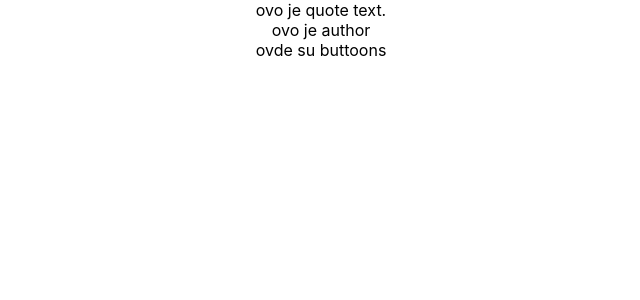
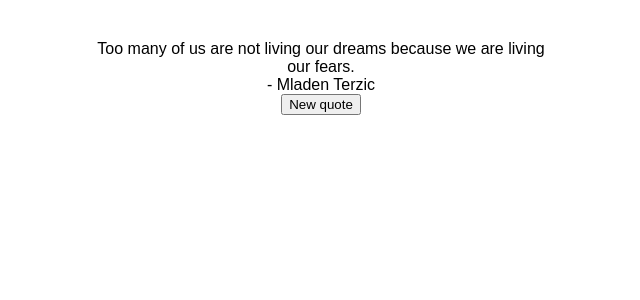
Before and after one commit to terza98/random-quote-machine, a React (Create React App) app: page / in a window 1280 px wide. Shown: the top 300 px of the page, without its empty margins (319-959 px from the left). Built offline with nearby package versions, Linux system fonts and the light colour scheme.

Commit message:
Html structure finished

```diff
--- a/src/App.css
+++ b/src/App.css
@@ -1,3 +1,16 @@
 .App {
   text-align: center;
 }
+#quote-box {
+  border-radius: 3px;
+  position: relative;
+  width: 450px;
+  padding: 40px 50px;
+  margin:0 auto;
+  display: table;
+  background-color: #fff;
+}
+body {
+  font-family: 'Raleway', sans-serif;
+  font-weight: 400;
+}
--- a/src/QuoteAuthor.js
+++ b/src/QuoteAuthor.js
@@ -6,8 +6,8 @@ class QuoteAuthor extends React.Component{
     }
     render(){
       return(
-        <div id="author">
-            ovo je author
+        <div id="quote-author">
+            - <span id="author">Mladen Terzic</span>
         </div>
       );
     };
--- a/src/QuoteBox.js
+++ b/src/QuoteBox.js
@@ -13,7 +13,6 @@ class QuoteBox extends React.Component{
             <QuoteText />
             <QuoteAuthor />
             <QuoteButtons />
-
         </div>
       );
     };
--- a/src/QuoteButtons.js
+++ b/src/QuoteButtons.js
@@ -6,8 +6,14 @@ class QuoteButtons extends React.Component{
     }
     render(){
         return(
-            <div id="buttons">
-                ovde su buttoons
+            <div className="buttons">
+                <a className="button" id="tweet-quote" title="Tweet this quote!" target="_blank" href="#" >
+                    <i className="fa fa-twitter"></i>
+                </a>
+                <a className="button" id="tumblr-quote" title="Post this quote on tumblr!" target="_blank" href="#">
+                    <i className="fa fa-tumblr"></i>
+                </a>
+                <button className="button" id="new-quote" >New quote</button>
             </div>
         );
     };
--- a/src/QuoteText.js
+++ b/src/QuoteText.js
@@ -6,8 +6,11 @@ class QuoteText extends React.Component{
     }
     render(){
       return(
-        <div id="text">
-            ovo je quote text.
+        <div className="quote-text">
+            <i className="fa fa-quote-left"> </i>
+            <span id="text">
+                Too many of us are not living our dreams because we are living our fears.
+            </span>
         </div>
       );
     };
```
